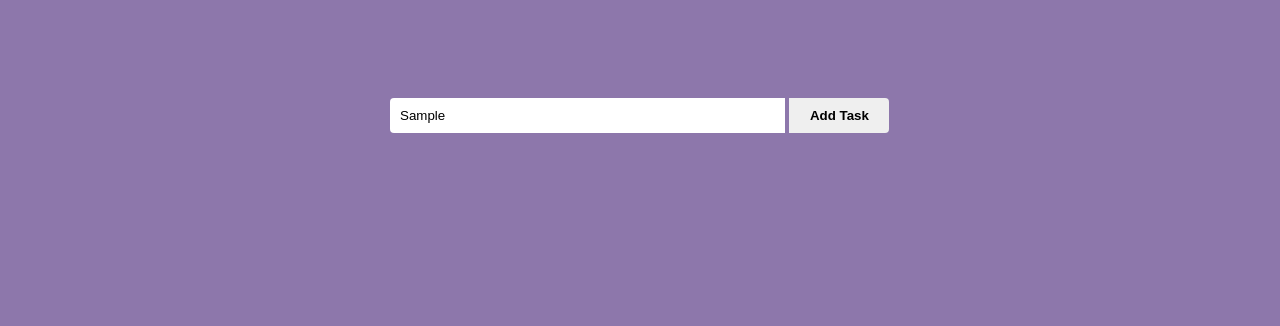
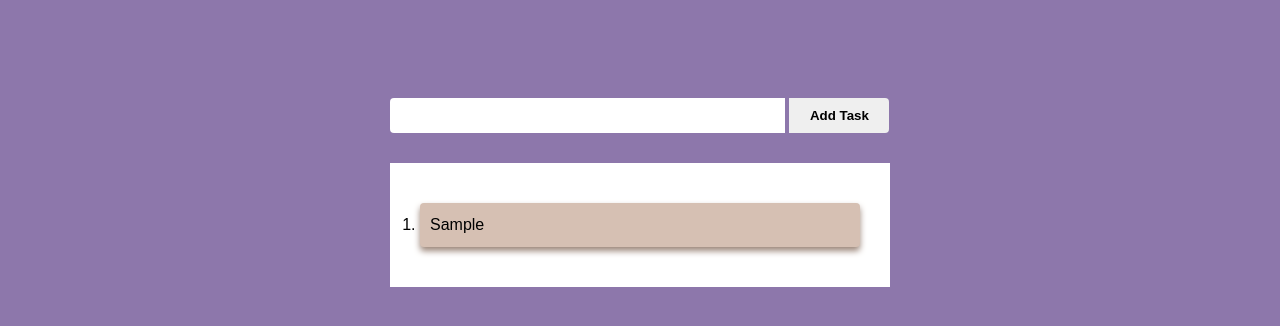
Before and after one commit to hagarsaeed25/ToDo-List, a plain HTML site: page index.html in a window 1280 px wide. Both pictures are taken after typing "Sample" into the empty fields and a click on the button "Add Task". Shown: the part 92-418 px from the top of the page. Drawn offline with Linux system fonts and the light colour scheme.

Commit message:
Add:JS Code

```diff
--- a/assets/scripts/main.js
+++ b/assets/scripts/main.js
@@ -7,3 +7,12 @@ document.getElementById("toggle-theme").onclick = () => {
     document.getElementById("toggle-theme").src = "assets/icons/ligth.webp";
   }
 };
+let task = "";
+document.getElementById("add-task-btn").onclick = () => {
+  let inputTask = document.getElementById("task-input").value;
+  if (inputTask.trim() !== "") {
+    task += `<li>${inputTask}</li>`;
+    document.getElementById("task-list").innerHTML = task;
+    document.getElementById("task-input").value = "";
+  }
+};
--- a/assets/styles/main.css
+++ b/assets/styles/main.css
@@ -5,10 +5,11 @@
 }
 :root {
   --main-color: #8D77AB;
-  --btn-color: white;
   --text-color: black;
+  --bg-btn:#C8AAAA;
   --list-bg: white;
-  --item-color: rgb(242, 242, 242);
+  --hover-bg:#9c8679;
+  --item-color:#D6C0B3;
 }
 body {
   font-family: Arial, "Helvetica Neue", Helvetica, sans-serif;
@@ -16,9 +17,10 @@ body {
 }
 body.dark-theme {
   --main-color: #030a13;
-  --btn-color: white;
   --text-color: rgb(255, 255, 255);
-  --list-bg: #3A3960;
+  --list-bg: #1C325B;
+  --bg-btn:#5C7285;
+  --hover-bg:#09122C;
   --item-color: #21203d;
 }
 img {
@@ -79,6 +81,9 @@ section .todo-list button {
   padding: 10px;
 margin-top: 100px;
 }
+.btn:hover{
+background-color:var(--bg-btn);
+}
 section .todo-list button {
   width: 100px;
   font-weight: bold;
@@ -88,3 +93,22 @@ section .todo-list button {
 section input {
   width: calc(100% - 105px);
 }
+section ol {
+  margin-top: 30px;
+  padding: 30px;
+  background-color: var(--list-bg);
+}
+section ol li {
+  margin: 10px 0;
+  padding: 10px;
+  color: var(--text-color);
+  line-height: 1.5;
+  background-color: var(--item-color);
+  box-shadow: 0 4px 6px  var(--hover-bg);
+  border-radius: 4px;
+}
+
+section ol li:hover{
+  background-color:var( --hover-bg);
+  transform: scale(1.02);
+}
--- a/index.html
+++ b/index.html
@@ -1,3 +1,4 @@
+
 <!DOCTYPE html>
 <html lang="en">
 <head>
@@ -16,12 +17,12 @@
   <section>
     <div class="container">
       <div class="todo-list">
-        <input type="text" id="input" autofocus />
-        <button class="btn" id="btn">Add Task</button>
+        <input type="text" id="task-input" autofocus />
+        <button class="btn" id="add-task-btn">Add Task</button>
         <ol id="task-list"></ol>
       </div>
     </div>
   </section>
-  <script src="assets/scripts/main.js"></script>
+<script src="assets/scripts/main.js"></script>
 </body>
 </html>
```
